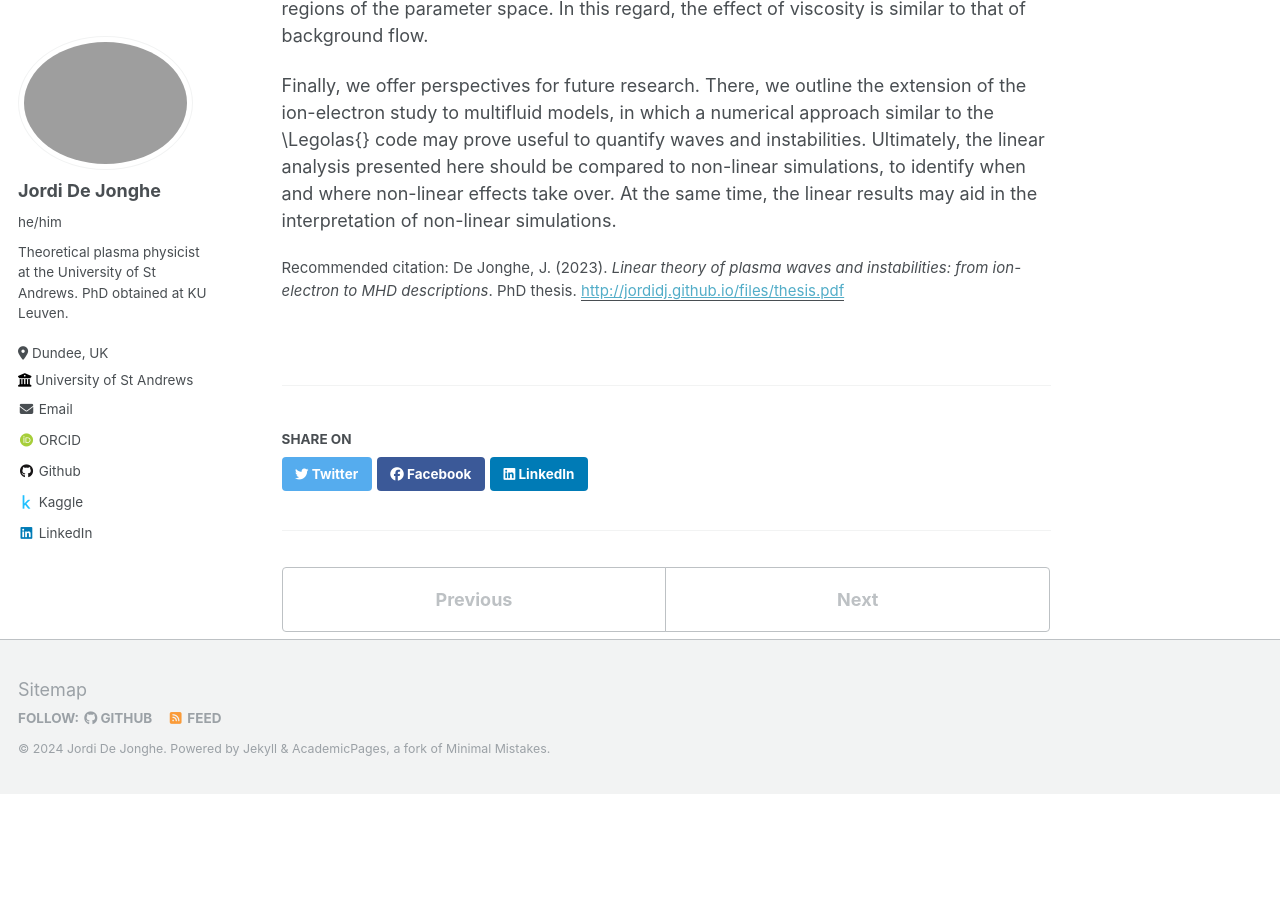
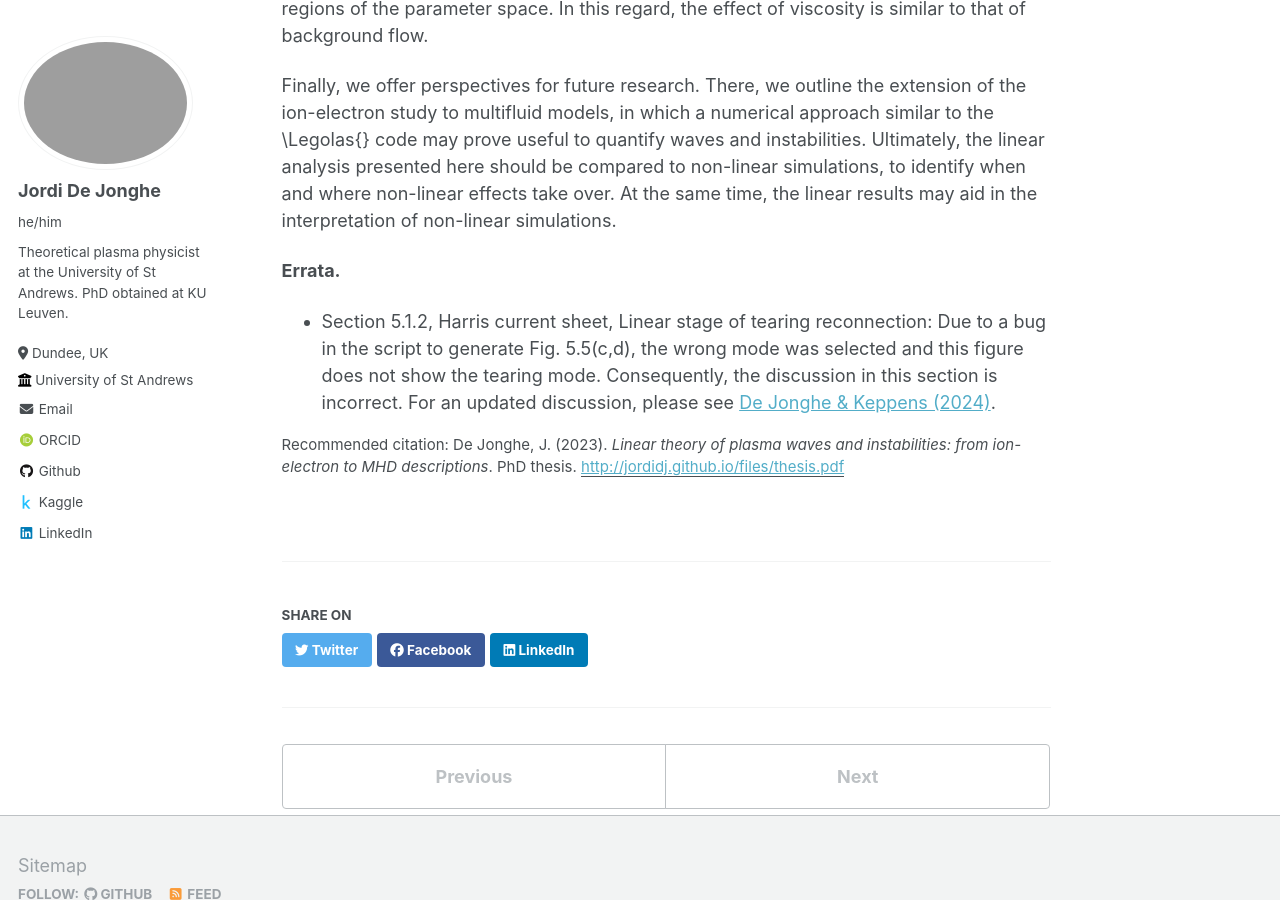
Before and after one commit to jordidj/jordidj.github.io, a Jekyll site: the page built from _publications/2023-06-thesis.md, in a window 1280 px wide and 900 px high, scrolled down 2039 px. Built offline with Jekyll 4.4.1, drawn with Linux system fonts in a browser that asks for light colours; some web fonts are replaced; before the commit the page ends 2833 px from its top, so only the background shows below that.

Commit message:
thesis errata

```diff
--- a/_publications/2023-06-thesis.md
+++ b/_publications/2023-06-thesis.md
@@ -2,7 +2,7 @@
 title: "Linear theory of plasma waves and instabilities: from ion-electron to MHD descriptions"
 collection: publications
 permalink: /publication/2023-06-thesis
-excerpt: ""
+excerpt: "Click title to see errata."
 date: 2023-06-14
 venue: PhD thesis
 paperurl: 'http://jordidj.github.io/files/thesis.pdf'
@@ -22,3 +22,6 @@ With the shift to numerical spectroscopy, _Legolas_'s low numerical cost is expl
 In this analysis of the tearing growth rate, the popular Harris current sheet, which features a magnetic field reversal across the sheet, is adopted as the equilibrium configuration. Unlike the incompressible case, the introduction of a "guide field", i.e. a constant magnetic field component perpendicular to the reversing component, causes the Hall current to suppress the tearing growth rate in the compressible case. This is not the only difference between the compressible and incompressible configurations, though, since the incompressible, analytic scaling laws as a function of the resistivity also require adjustment to account for compressibility. This effect is especially pronounced in the presence of ambient flow, where the flow completely eliminates the instability in certain regions of the parameter space. In this regard, the effect of viscosity is similar to that of background flow.
 
 Finally, we offer perspectives for future research. There, we outline the extension of the ion-electron study to multifluid models, in which a numerical approach similar to the \Legolas{} code may prove useful to quantify waves and instabilities. Ultimately, the linear analysis presented here should be compared to non-linear simulations, to identify when and where non-linear effects take over. At the same time, the linear results may aid in the interpretation of non-linear simulations.
+
+__Errata.__
+- Section 5.1.2, Harris current sheet, Linear stage of tearing reconnection: Due to a bug in the script to generate Fig. 5.5(c,d), the wrong mode was selected and this figure does not show the tearing mode. Consequently, the discussion in this section is incorrect. For an updated discussion, please see [De Jonghe & Keppens (2024)]({{ site.baseurl }}/publication/2024-03-tearing).
```
Also changed, not shown: _publications/2020-12-legolas.md (+1 -1 lines).
